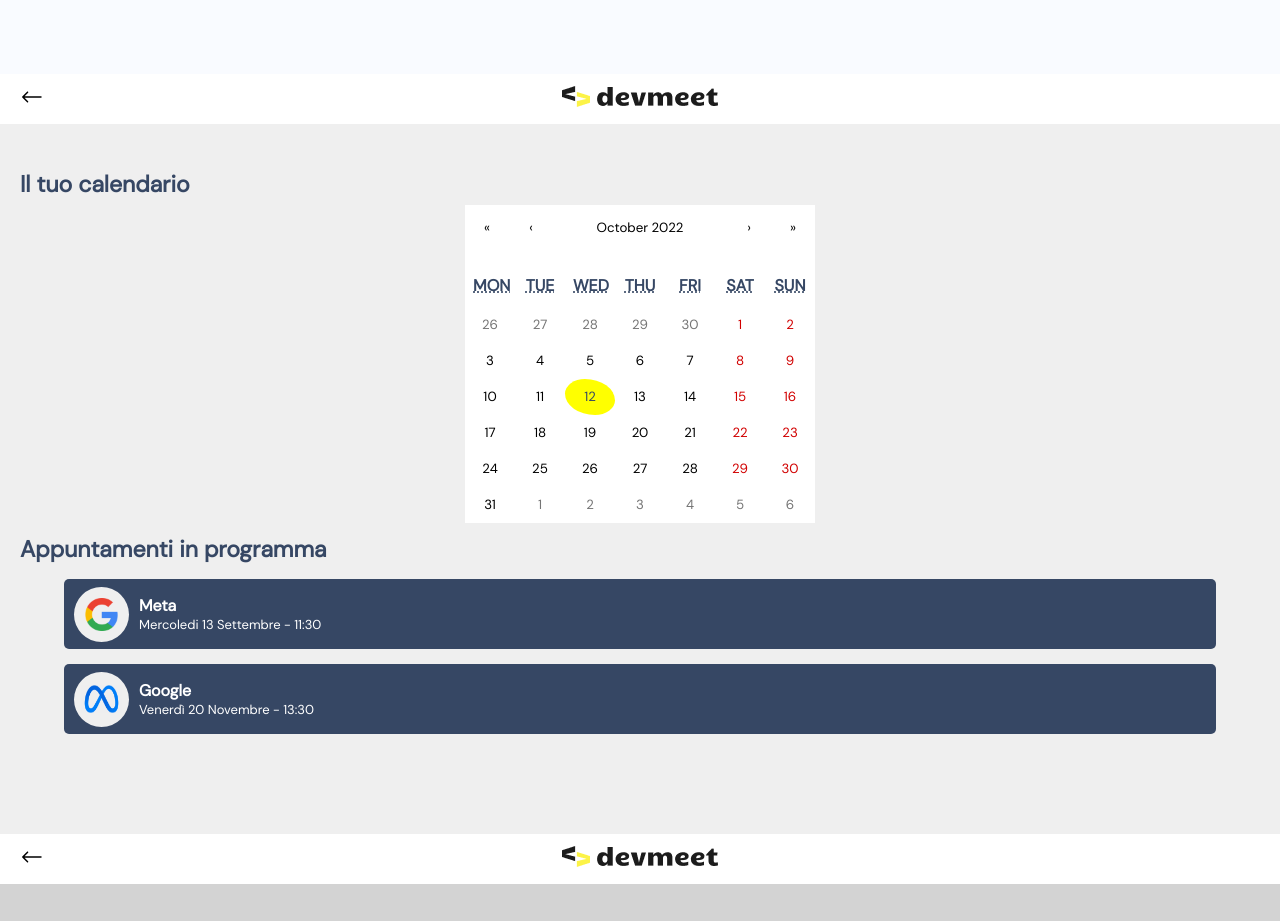
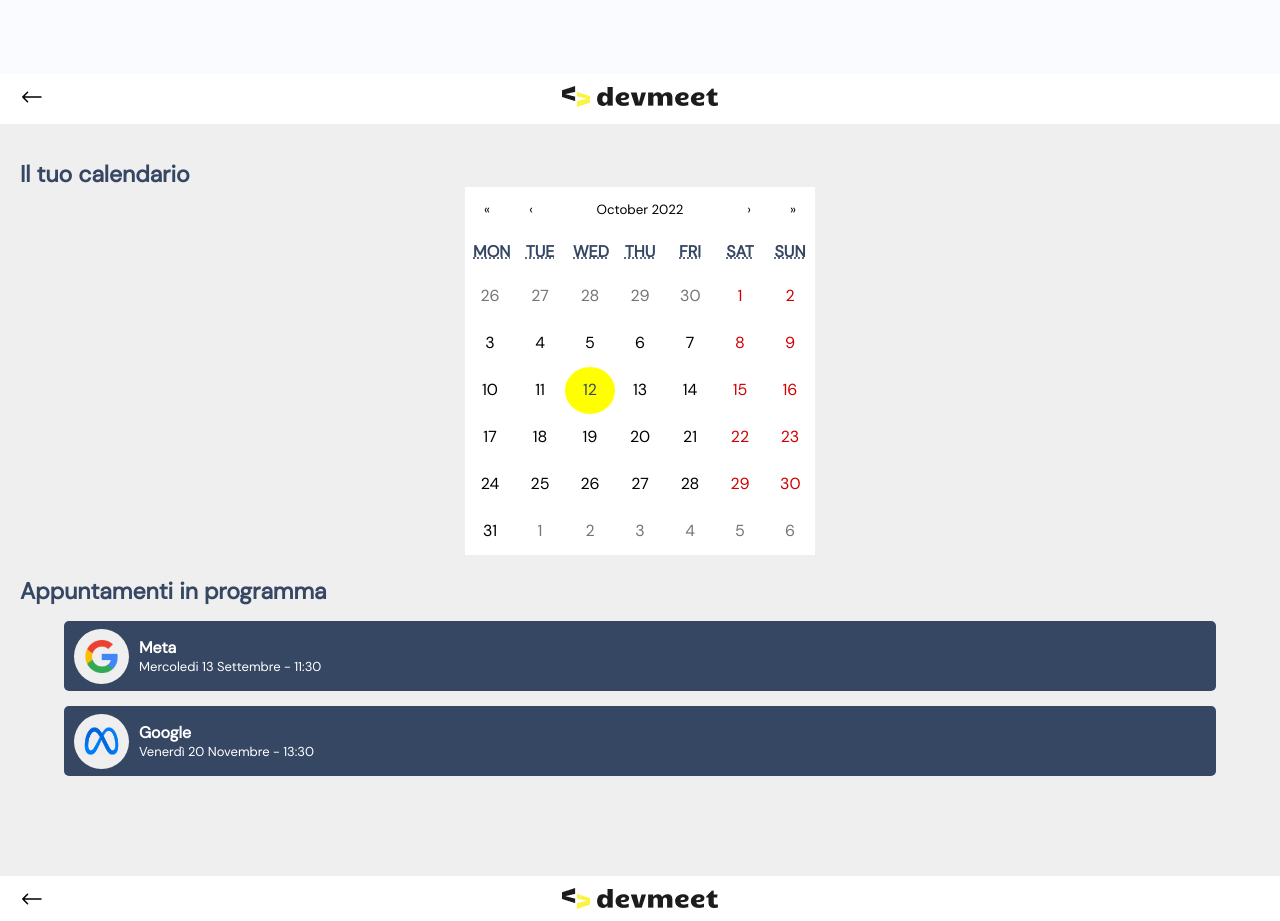
Before and after one commit to Emiliano-S/devmeet, a React (Create React App) app: page / in a window 1280 px wide. Shown: the part 1460-2381 px from the top of the page. Built offline with nearby package versions, Linux system fonts and the light colour scheme; the HTML template or start-up script is replaced by a standard one.

Commit message:
calendar fixed

```diff
--- a/src/style/css/Calendar.css
+++ b/src/style/css/Calendar.css
@@ -6,7 +6,7 @@
   color: #364764;
 }
 .calendarComponentContainer #firstP {
-  padding: 45px 0 20px 20px;
+  padding: 35px 0 20px 20px;
 }
 .calendarComponentContainer .calendarDiv {
   width: 100%;
@@ -15,9 +15,11 @@
   justify-content: center;
   align-items: center;
   border: none;
+  margin-top: 17px;
 }
 .calendarComponentContainer #secondP {
-  padding: 25px 0 15px 20px;
+  padding: 35px 0 15px 20px;
+  margin-top: 25px;
 }
 .calendarComponentContainer .containerAppuntamenti {
   width: 100%;
@@ -128,7 +130,7 @@
 .react-calendar__navigation {
   display: flex;
   height: 44px;
-  margin-bottom: 1em;
+  margin-bottom: 0,5em;
   font-size: medium;
 }
 .react-calendar__navigation button {
@@ -152,6 +154,8 @@
   padding: 0.5em;
 }
 .react-calendar__month-view__weekNumbers .react-calendar__tile {
+  width: 30px;
+  height: 30px;
   display: flex;
   align-items: center;
   justify-content: center;
@@ -171,14 +175,14 @@
 }
 .react-calendar__tile {
   width: 100%;
-  padding: 10px 6.6667px;
+  padding: 15px ;
   background: none;
   text-align: center;
   line-height: 16px;
-  border-top-left-radius: 50%;
-  border-top-right-radius: 75%;
-  border-bottom-left-radius: 75%;
-  border-bottom-right-radius: 50%;
+  border-radius: 100%;
+}
+.react-calendar__tile > abbr {
+  font-size: 16px;
 }
 .react-calendar__tile:disabled {
   background-color: #f0f0f0;
--- a/src/style/sass/Calendar.scss
+++ b/src/style/sass/Calendar.scss
@@ -65,10 +65,6 @@
                 align-items: center;
                 border: none;
                 border-radius: 5px;
-                .texts {
-                    display: flex;
-                    flex-direction: column;
-                }
                 #placeholderJob2 {
                     background-color: #EFEFEF;
                     justify-self: flex-start;
```
Also changed, not shown: 1 other file (tests, documents, lock files or other folders).
